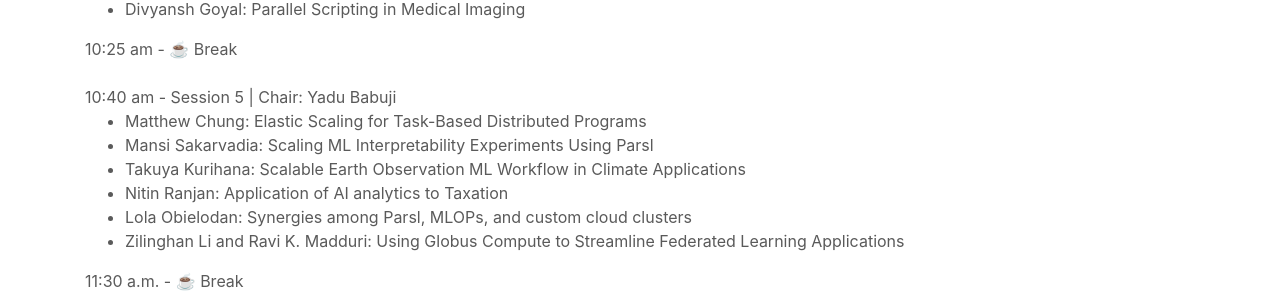
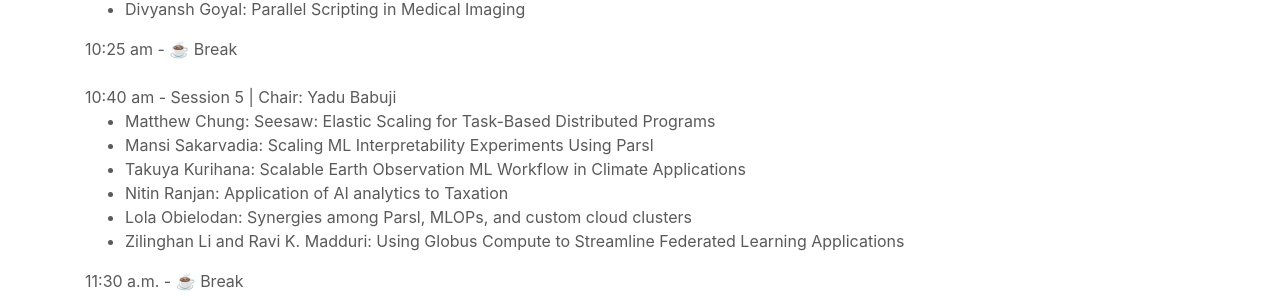
Before and after one commit to Parsl/parsl.github.io, a Jekyll site: the page built from parslfest/parslfest2024.html, in a window 1280 px wide and 900 px high, scrolled down 2585 px. Shown: the part 149-453 px from the top of the window. Built offline with Jekyll 4.4.1, drawn with Linux system fonts in a browser that asks for light colours.

```diff
--- a/parslfest/parslfest2024.html
+++ b/parslfest/parslfest2024.html
@@ -171,7 +171,7 @@
 
       10:40 am - Session 5 | Chair: Yadu Babuji
       <ul>
-	<li>Matthew Chung: Elastic Scaling for Task-Based Distributed Programs</li>
+	<li>Matthew Chung: Seesaw: Elastic Scaling for Task-Based Distributed Programs</li>
 	<li>Mansi Sakarvadia: Scaling ML Interpretability Experiments Using Parsl</li>
 	<li>Takuya Kurihana: Scalable Earth Observation ML Workflow in Climate Applications </li>
 	<li>Nitin Ranjan: Application of AI analytics to Taxation</li>
```
